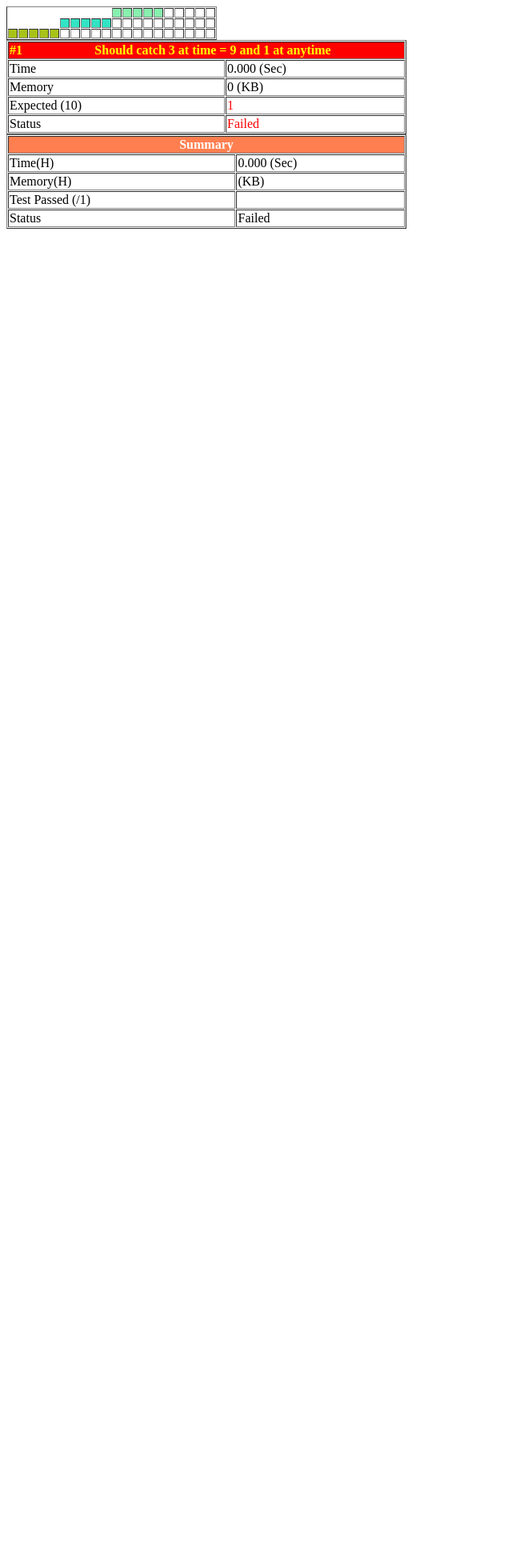
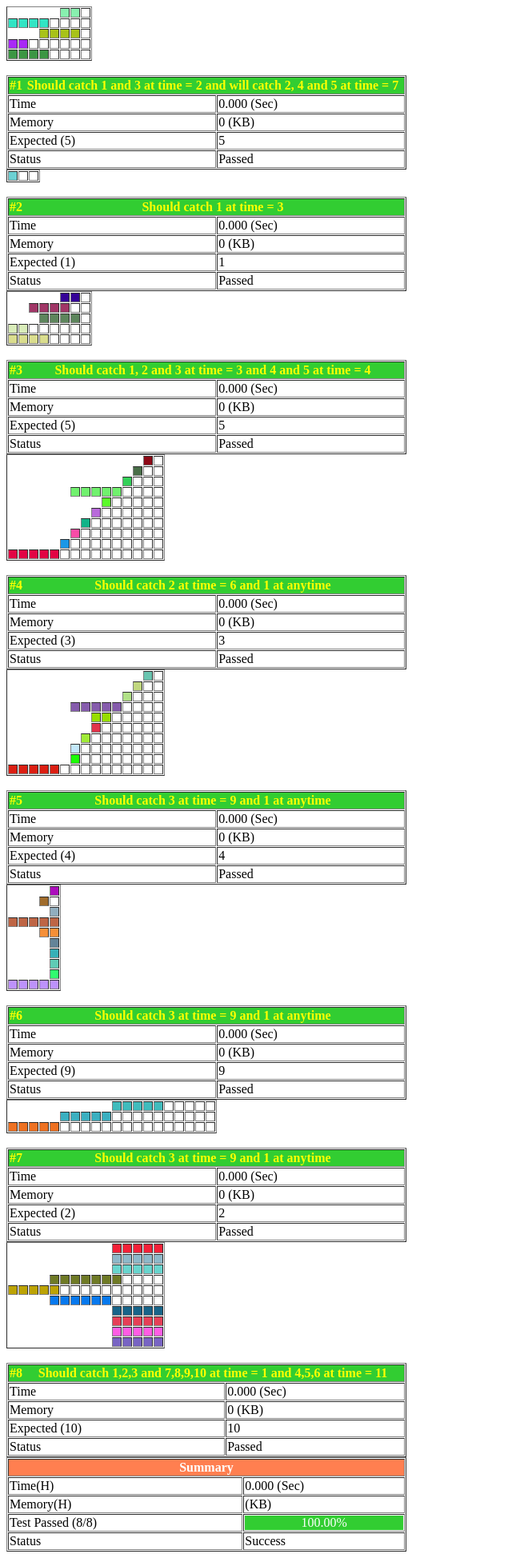
Before and after one commit to ravindrasinghinbox/dev, a PHP site: page /bob-the-bear/index.php in a window 1280 px wide. Shown: the whole page at 80% size, without its empty margins (0-640 px from the left). Before the commit the page ends 286 px from the top, so only its background shows below. Run offline with PHP 8.4, Linux system fonts and the light colour scheme.

Commit message:
Optimized code

```diff
--- a/bob-the-bear/tests/indexTest.php
+++ b/bob-the-bear/tests/indexTest.php
@@ -10,68 +10,77 @@ class Test extends Summary
         parent::__construct();
 
         $this->testCase = array(
-            // array(
-            //     "input" => [
-            //         'size' => '5',
-            //         'len' => '2 4 4 2 4',
-            //         'time' => '1 4 1 6 4'
-            //     ],
-            //     "expect" => 5,
-            //     "msg" => "Should catch 1 and 3 at time = 2 and will catch 2, 4 and 5 at time = 7"
-            // ),
-            // array(
-            //     "input" => [
-            //         'size' => '1',
-            //         'len' => '1',
-            //         'time' => '2'
-            //     ],
-            //     "expect" => 1,
-            //     "msg" => "Should catch 1 at time = 3"
-            // ),
-            // array(
-            //     "input" => [
-            //         'size' => '5',
-            //         'len' => '2 4 4 2 4',
-            //         'time' => '1 2 1 6 4'
-            //     ],
-            //     "expect" => 3,
-            //     "msg" => "Should catch 1, 2 and 3 at time = 3"
-            // ),
-            // array(
-            //     "input" => [
-            //         'size' => '10',
-            //         'len' => '1 1 1 5 1 1 1 1 1 5',
-            //         'time' => '1 2 3 4 5 6 7 8 9 10'
-            //     ],
-            //     "expect" => 3,
-            //     "msg" => "Should catch 2 at time = 6 and 1 at anytime"
-            // ),
-            // array(
-            //     "input" => [
-            //         'size' => '10',
-            //         'len' => '1 1 1 5 2 1 1 1 1 5',
-            //         'time' => '1 2 3 4 5 6 7 8 8 10'
-            //     ],
-            //     "expect" => 4,
-            //     "msg" => "Should catch 3 at time = 9 and 1 at anytime"
-            // ),
-            // array(
-            //     "input" => [
-            //         'size' => '10',
-            //         'len' => '1 1 1 5 2 1 1 1 1 5',
-            //         'time' => '0 1 0 0 0 0 0 0 0 0'
-            //     ],
-            //     "expect" => 9,
-            //     "msg" => "Should catch 3 at time = 9 and 1 at anytime"
-            // ),
+            array(
+                "input" => [
+                    'size' => '5',
+                    'len' => '2 4 4 2 4',
+                    'time' => '1 4 1 6 4'
+                ],
+                "expect" => 5,
+                "msg" => "Should catch 1 and 3 at time = 2 and will catch 2, 4 and 5 at time = 7"
+            ),
+            array(
+                "input" => [
+                    'size' => '1',
+                    'len' => '1',
+                    'time' => '2'
+                ],
+                "expect" => 1,
+                "msg" => "Should catch 1 at time = 3"
+            ),
+            array(
+                "input" => [
+                    'size' => '5',
+                    'len' => '2 4 4 2 4',
+                    'time' => '1 2 1 6 4'
+                ],
+                "expect" => 5,
+                "msg" => "Should catch 1, 2 and 3 at time = 3 and 4 and 5 at time = 4"
+            ),
+            array(
+                "input" => [
+                    'size' => '10',
+                    'len' => '1 1 1 5 1 1 1 1 1 5',
+                    'time' => '1 2 3 4 5 6 7 8 9 10'
+                ],
+                "expect" => 3,
+                "msg" => "Should catch 2 at time = 6 and 1 at anytime"
+            ),
+            array(
+                "input" => [
+                    'size' => '10',
+                    'len' => '1 1 1 5 2 1 1 1 1 5',
+                    'time' => '1 2 3 4 5 6 7 8 8 10'
+                ],
+                "expect" => 4,
+                "msg" => "Should catch 3 at time = 9 and 1 at anytime"
+            ),
+            array(
+                "input" => [
+                    'size' => '10',
+                    'len' => '1 1 1 5 2 1 1 1 1 5',
+                    'time' => '0 1 0 0 0 0 0 0 0 0'
+                ],
+                "expect" => 9,
+                "msg" => "Should catch 3 at time = 9 and 1 at anytime"
+            ),
             array(
                 "input" => [
                     'size' => '3',
                     'len' => '5 5 5',
                     'time' => '5 10 15'
                 ],
+                "expect" => 2,
+                "msg" => "Should catch 3 at time = 9 and 1 at anytime"
+            ),
+            array(
+                "input" => [
+                    'size' => '10',
+                    'len' => '5 5 5 7 5 6 5 5 5 5',
+                    'time' => '0 0 0 4 10 5 0 0 0 0'
+                ],
                 "expect" => 10,
-                "msg" => "Should catch 3 at time = 9 and 1 at anytime"
+                "msg" => "Should catch 1,2,3 and 7,8,9,10 at time = 1 and 4,5,6 at time = 11"
             ),
         );
     }
```
Also changed, not shown: bob-the-bear/index.php (+12 -28 lines).
